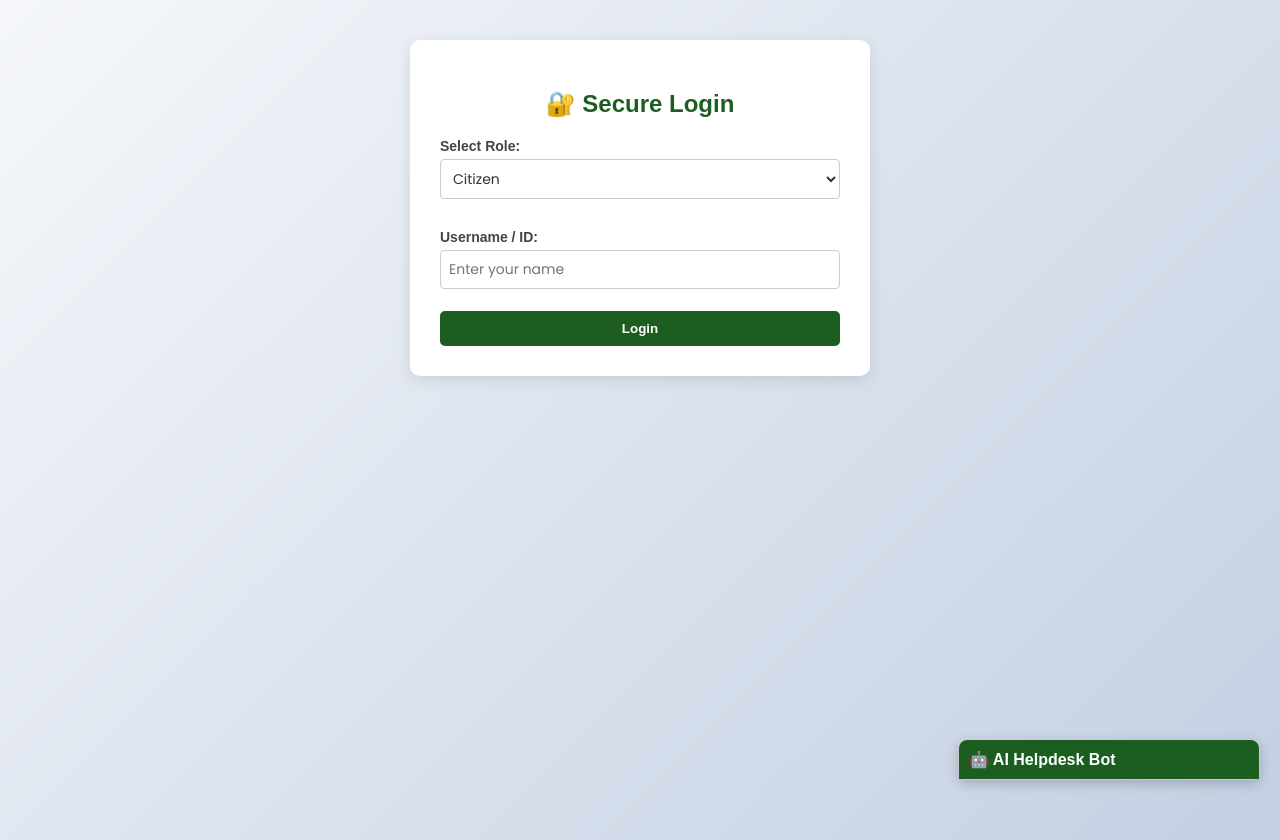
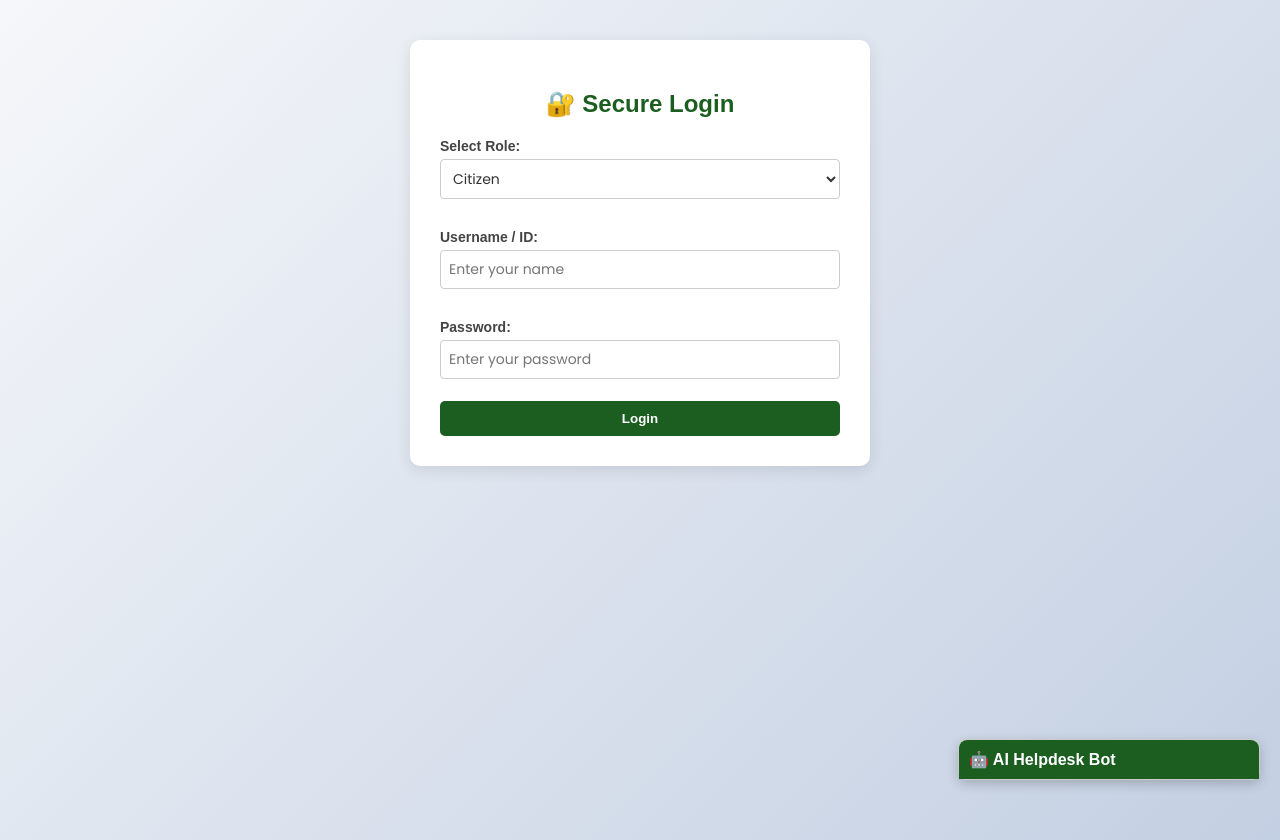
Before and after one commit to atharvamali54-sudo/jharkhand_project2, a plain HTML site: page index.html in a window 1280 px wide. Drawn offline with Linux system fonts and the light colour scheme.

Commit message:
Add password field to login form
Added password input field to the login section.

```diff
--- a/index.html
+++ b/index.html
@@ -53,6 +53,9 @@
 
         <label>Username / ID:</label>
         <input type="text" id="loginUsername" placeholder="Enter your name">
+
+        <label>Password:</label>
+        <input type="password" id="loginPassword" placeholder="Enter your password">
 
         <button onclick="handleLogin()" style="width: 100%; background: #1b5e20; color: white; padding: 10px; border: none; border-radius: 5px; font-weight: bold; cursor: pointer; margin-top: 10px;">Login</button>
     </section>
```
